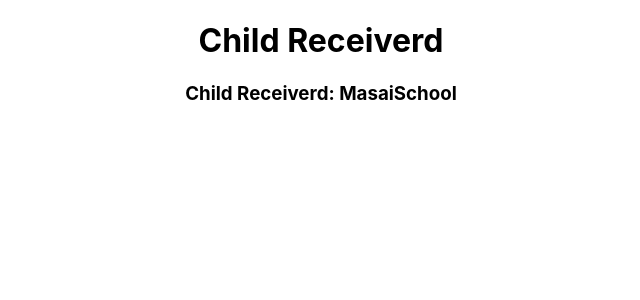
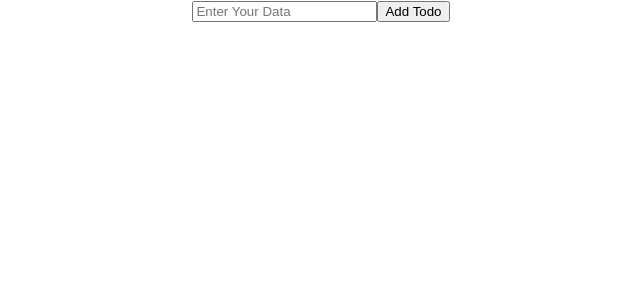
Before and after one commit to Rohit-0310/react-state-management-and-uplifting, a React (Create React App) app: page / in a window 1280 px wide. Shown: the top 300 px of the page, without its empty margins (319-959 px from the left). Built offline with nearby package versions, Linux system fonts and the light colour scheme.

Commit message:
ToDo Ready

```diff
--- a/src/App.jsx
+++ b/src/App.jsx
@@ -1,13 +1,24 @@
 import logo from './logo.svg';
 import './App.css';
-import { useState } from 'react';
+import { Todo } from './components/Todo';
 
+function App() {
+    return (
+        <div className="App">
+            <Todo />
+        </div>
+    );
+}
+
+
+/*
 function App() {
     const [data, setData] = useState("");
     const handleData = (name) => {
         console.log("Parents receiver: ", name);
         setData(name);
     };
+    console.log("rendering")
     return (
         <div className="App">
             <h1>Child Receiverd</h1>
@@ -27,7 +38,7 @@
     return <h3>Child Receiverd: {data}</h3>
 }
 
-
+*/
 
 /*
 Have a function in parents
--- /dev/null
+++ b/src/components/Todo.jsx
@@ -0,0 +1,23 @@
+import { useState } from "react";
+import { TodoInput } from "./TodoInput";
+import { TodoItem } from "./TodoItem";
+
+export const Todo = () => {
+    const [list, setList] = useState([]);
+
+    const handleClick = (data) => {
+        //data
+        console.log("Data in Parents", data)
+        setList([...list, data])
+    };
+    return (
+        <>
+            <TodoInput
+            getData={handleClick} />
+                {list.map((e) => (
+                    <TodoItem title={e} />
+
+            ))}
+        </>
+    );
+}
--- /dev/null
+++ b/src/components/TodoInput.jsx
@@ -0,0 +1,21 @@
+import { useState } from "react";
+
+export const TodoInput =({ getData }) =>{
+    const [text, setText] = useState("");
+
+    const handleChange = (e) => {
+
+        setText(e.target.value);
+    };
+
+    const handleClick = () => {
+        getData(text);
+    }
+
+    return(
+        <>
+            <input type="text" placeholder="Enter Your Data" onChange={handleChange}/>
+            <button onClick={handleClick}>Add Todo</button>
+        </>
+    )
+}
--- /dev/null
+++ b/src/components/TodoItem.jsx
@@ -0,0 +1,9 @@
+export const TodoItem = ({ title }) => {
+    return (
+        <>
+            <div>
+                {title}
+            </div>
+        </>
+    );
+};
```
Also changed, not shown: src/components/Todo.css (added).
